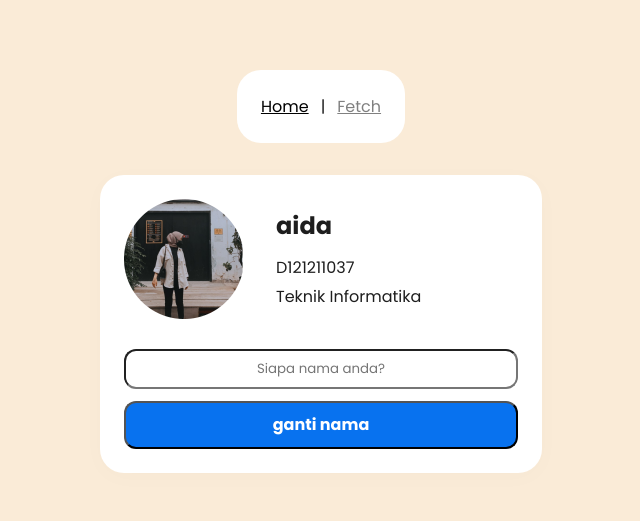
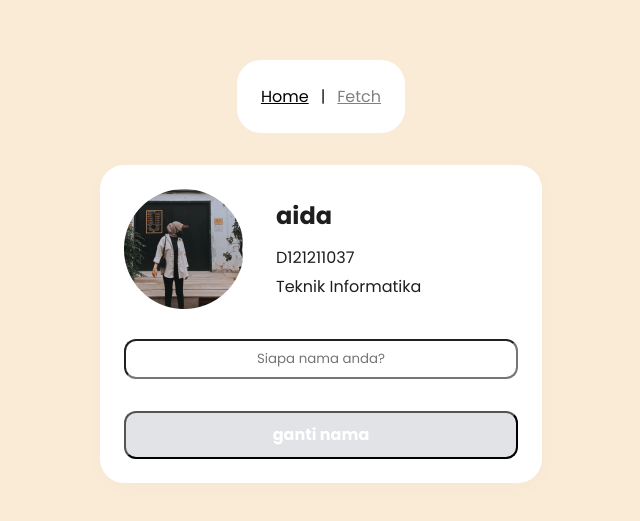
Before and after one commit to aidahdzfs/input-field, a Next.js app: page / in a window 1280 px wide. Shown: the part 129-650 px from the top of the page, without its empty margins (319-959 px from the left). Built offline with nearby package versions, Linux system fonts and the light colour scheme.

Commit message:
feat: deteksi input nama kosong

```diff
--- a/src/app/diary/page.js
+++ b/src/app/diary/page.js
@@ -45,7 +45,7 @@ export default function Diary(){
             </ul>
         ):
         (
-            "API ndda"
+            "API loading"
         )}
 
         </>
--- a/src/app/page.js
+++ b/src/app/page.js
@@ -8,6 +8,7 @@ export default function Home() {
 
   const [input, setInput] = useState('')
   const [nama, setNama] = useState('aida')
+  const [kosong, setKosong] = useState(true)
 
 
   const handlerGantiNama = () => {
@@ -16,10 +17,28 @@ export default function Home() {
 
   const handlerInput = (val) => {
     setInput(val);
+    setKosong(val.trim() === '');
   }
 
   function enterButton(e) {
     if (e.key == "Enter") handlerGantiNama();
+  }
+
+  let content;
+  if (kosong) {
+    content = (
+      <button className="cta active">
+        <p>ganti nama</p>
+      </button>
+    );
+  } else {
+    content = (
+      <button className="cta" onClick={() => {
+        handlerGantiNama();
+      }}>
+      <p>ganti nama</p>
+    </button>
+    );
   }
 
   return (
@@ -49,11 +68,7 @@ export default function Home() {
               enterButton(value)
             }}
           ></input>
-          <button onClick={() => {
-              handlerGantiNama();
-            }}>
-            <p>ganti nama</p>
-          </button>
+          {content}
         </div>
       </div>
     </>
--- a/src/styles/home.css
+++ b/src/styles/home.css
@@ -61,6 +61,13 @@ p {
 
 }
 
+.cta.active {
+  background-color: #e2e3e6;
+  color: #413d39;
+  cursor: no-drop;
+  font-weight: 700;
+}
+
 input{
   width: 100%;
   height: 2.5rem;
```
